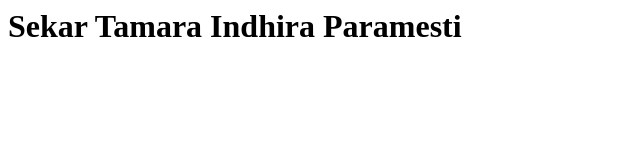
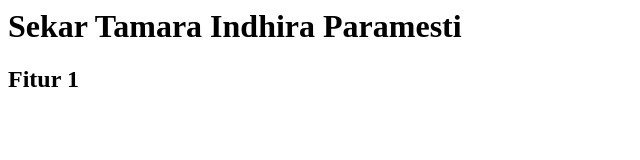
Before and after one commit to sekartamaraa/UIUX_Tugas-Github_Sekar-Tamara-Indhira-Paramesti, a plain HTML site: page index.html in a window 1280 px wide. Shown: the full height of the page, 0-640 px from the left. Drawn offline with Linux system fonts and the light colour scheme.

Commit message:
upload feature 1

```diff
--- a/index.html
+++ b/index.html
@@ -4,5 +4,6 @@
     </head>
     <body>
         <h1>Sekar Tamara Indhira Paramesti</h1>
+        <h2>Fitur 1</h2>
     </body>
 </html>
```
